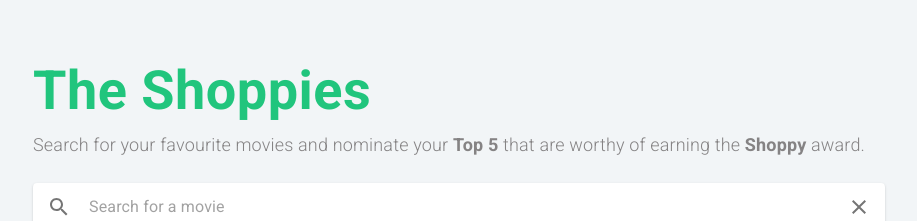
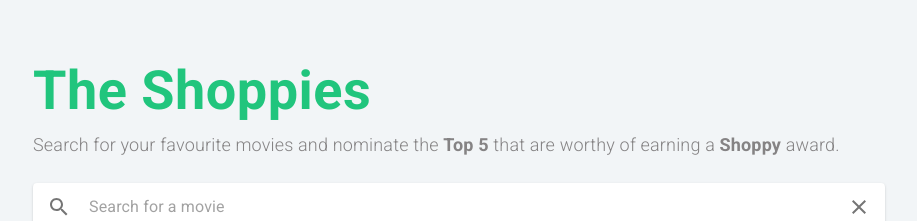
Before and after one commit to fareed-ah/Shoppies, a Next.js app in the folder client/: page / in a window 1280 px wide. Shown: the top 221 px of the page, without its empty margins (181-1098 px from the left). Built offline with nearby package versions, Linux system fonts and the light colour scheme; a web font is replaced by a local one.

Commit message:
Reword heding text

```diff
--- a/client/src/home/MainSection.tsx
+++ b/client/src/home/MainSection.tsx
@@ -27,7 +27,7 @@ export const MainSection: React.FC<MainSectionProps> = () => {
     return (
         <Box display="flex" flexDirection="column" marginBottom="25px" >
             <Typography className={classes.greenHeading}>The Shoppies</Typography>
-            <Typography className={classes.subheading}>Search for your favourite movies and nominate your <strong>Top 5</strong> that are worthy of earning the <strong>Shoppy</strong> award.</Typography>
+            <Typography className={classes.subheading}>Search for your favourite movies and nominate the <strong>Top 5</strong> that are worthy of earning a <strong>Shoppy</strong> award.</Typography>
         </Box>
     );
 }
```
